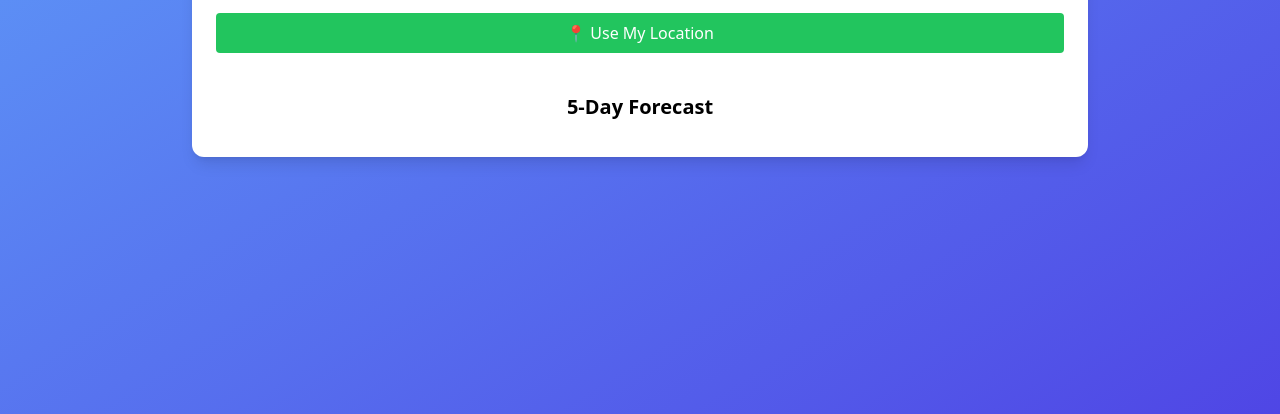
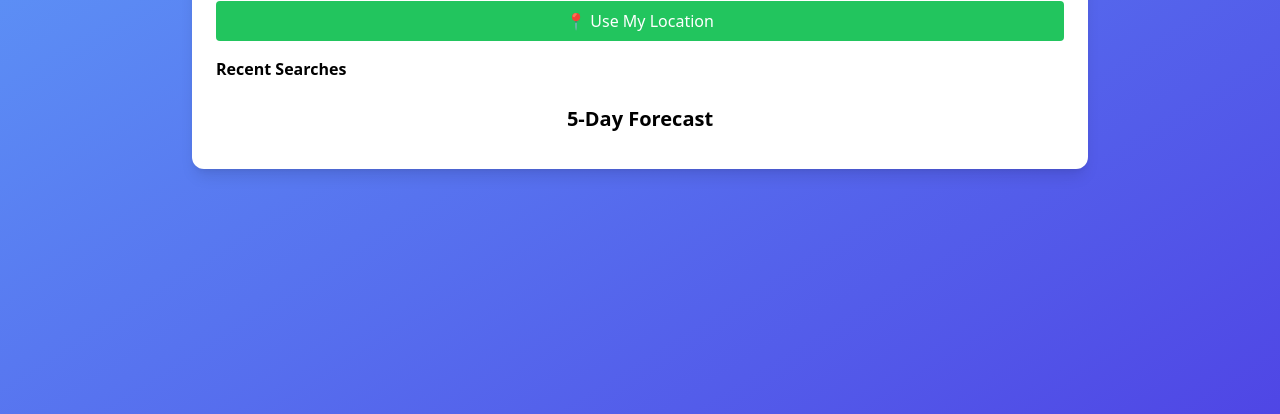
Before and after one commit to VinayaKumaraC/weather-forecast-app, a plain HTML site: page index.html in a window 1280 px wide. Shown: the part 386-800 px from the top of the page. Drawn offline with nearby package versions, Linux system fonts and the light colour scheme.

Commit message:
Add recent searches label for better UX

```diff
--- a/index.html
+++ b/index.html
@@ -38,6 +38,7 @@
     </button>
 
     <!-- Recent Searches -->
+     <label class="font-semibold">Recent Searches</label>
     <select id="recentCities" class="w-full border p-2 rounded mb-4 hidden"></select>
 
     <!-- Error Message -->
```
